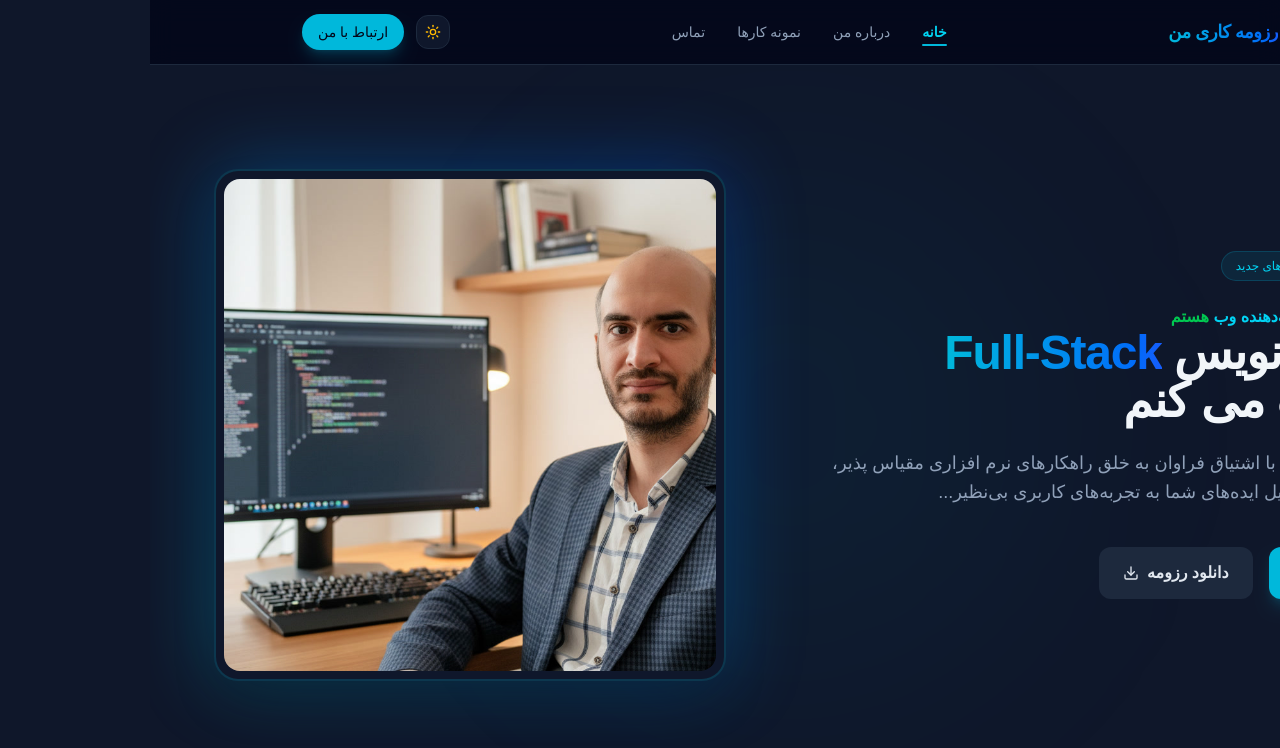
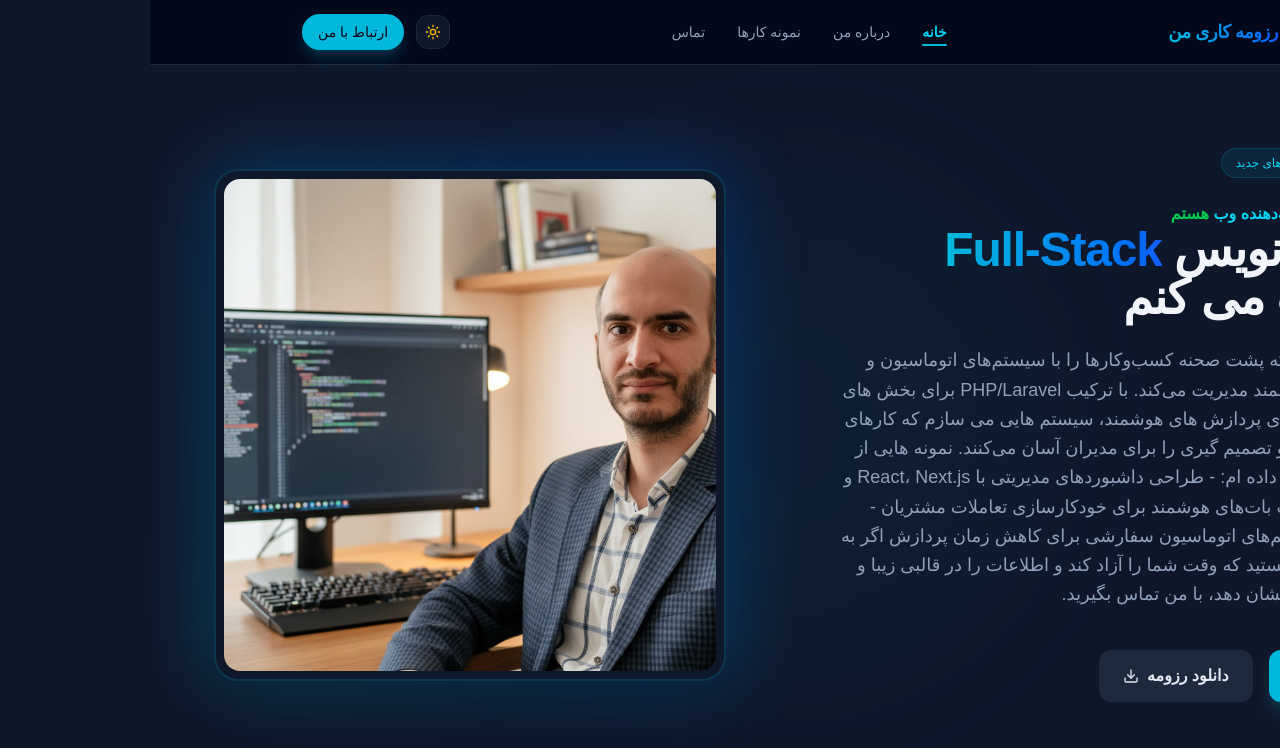
Before and after one commit to AliSardari/my-portfolio, a Next.js app: page / in a window 1280 px wide. Shown: the top 748 px of the page. Built offline with nearby package versions, Linux system fonts and the light colour scheme.

Commit message:
Update project details and dependencies data

```diff
--- a/src/components/Hero.tsx
+++ b/src/components/Hero.tsx
@@ -33,7 +33,16 @@ export default function Hero() {
                     </div>
 
                     <p className="text-slate-600 dark:text-slate-400 text-base sm:text-lg leading-relaxed">
-                        توسعه‌ دهنده وب با اشتیاق فراوان به خلق راهکارهای نرم‌ افزاری مقیاس‌ پذیر، مدرن و بهینه. تبدیل ایده‌های شما به تجربه‌های کاربری بی‌نظیر...
+                        توسعه‌ دهنده‌ای که پشت‌ صحنه کسب‌وکارها را با سیستم‌های اتوماسیون و داشبوردهای هوشمند مدیریت می‌کند.
+
+                        با ترکیب PHP/Laravel برای بخش‌ های پایدار و پایتون برای پردازش‌ های هوشمند، سیستم‌ هایی می‌ سازم که کارهای تکراری را حذف و تصمیم‌ گیری را برای مدیران آسان می‌کنند.
+
+                        نمونه‌ هایی از کارهایی که انجام داده‌ ام:
+                        - طراحی داشبوردهای مدیریتی با React، Next.js و Tailwind
+                        - ساخت بات‌های هوشمند برای خودکارسازی تعاملات مشتریان
+                        - پیاده‌سازی سیستم‌های اتوماسیون سفارشی برای کاهش زمان پردازش
+
+                        اگر به دنبال سیستمی هستید که وقت شما را آزاد کند و اطلاعات را در قالبی زیبا و کاربردی به شما نشان دهد، با من تماس بگیرید.
                     </p>
 
                     {/* دکمه‌های اقدام سریع */}
```
